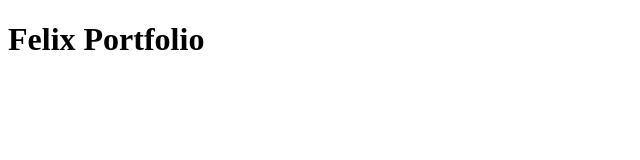
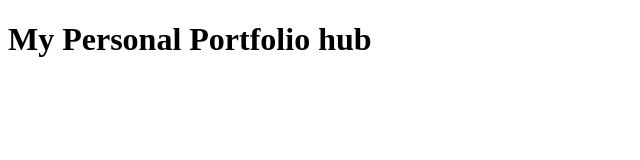
Before and after one commit to felixfab/felixfab.github.io, a plain HTML site: page index.html in a window 1280 px wide. Shown: the whole page, without its empty margins (0-640 px from the left). Drawn offline with Linux system fonts and the light colour scheme.

Commit message:
Changed h1 heading

```diff
--- a/index.html
+++ b/index.html
@@ -6,6 +6,6 @@
     <title>Portfolio Site</title>
 </head>
 <body>
-   <h1>Felix Portfolio</h1>
+   <h1>My Personal Portfolio hub</h1>
 </body>
 </html>
```
